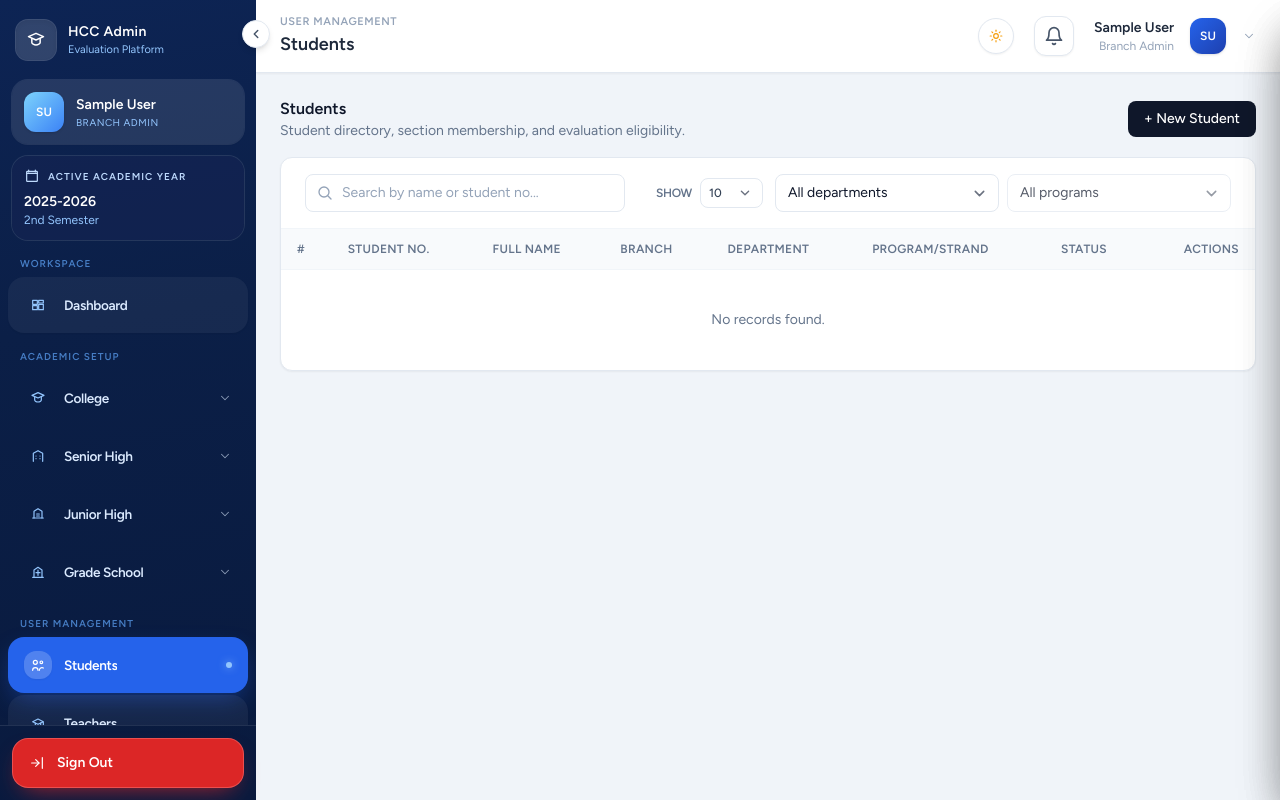
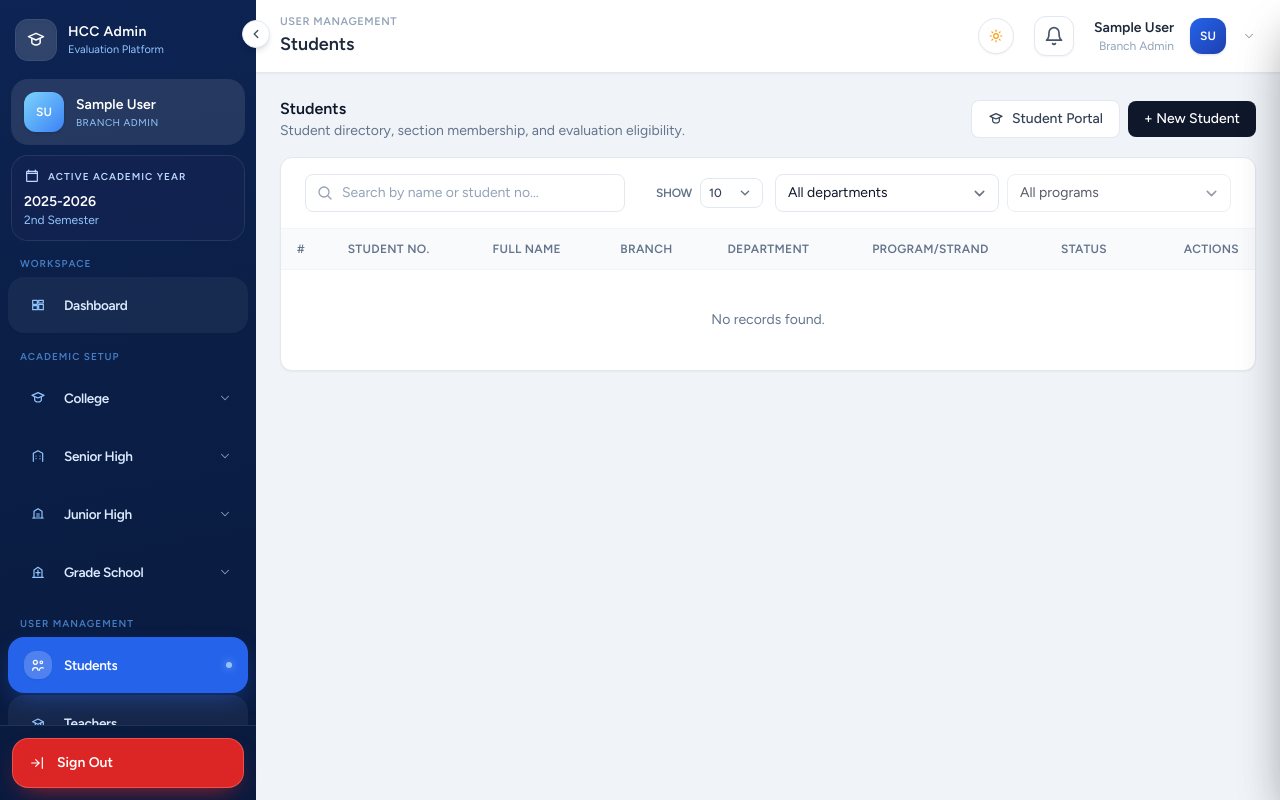
Before and after one commit to Kenn025/hcceval, a Laravel app: page /admin/students in a window 1280 px wide. Run offline with Laravel 12, Linux system fonts and the light colour scheme; the visitor is signed in with stand-in values (Sample User, id 1); data comes from the database, SQL or seed files in the repository; data that the repository does not hold is empty; style sheets or scripts are compiled from the project's sources; some libraries are stand-ins or nearby versions.

Commit message:
Overall Admin: System controls and User Management Validations v1

```diff
--- a/resources/js/Pages/Admin/Students.jsx
+++ b/resources/js/Pages/Admin/Students.jsx
@@ -7,6 +7,7 @@ import StatusBadge from '@/Components/Admin/StatusBadge';
 import useFormDirty from '@/Components/Admin/useFormDirty';
 import AppIcon from '@/Components/AppIcon';
 import AppConfirmDialog from '@/Components/ConfirmDialog';
+import Modal from '@/Components/Modal';
 import AdminLayout from '@/Layouts/AdminLayout';
 import { router, useForm } from '@inertiajs/react';
 import { useEffect, useMemo, useState } from 'react';
@@ -93,6 +94,7 @@ export default function Students({
     const [editing, setEditing] = useState(null);
     const [viewing, setViewing] = useState(null);
     const [deleteTarget, setDeleteTarget] = useState(null);
+    const [studentPortalOpen, setStudentPortalOpen] = useState(false);
     const [showPassword, setShowPassword] = useState(false);
     const [submitError, setSubmitError] = useState('');
     const [subjectListOpen, setSubjectListOpen] = useState(false);
@@ -660,12 +662,22 @@ export default function Students({
 
     return (
         <AdminLayout title="Students" activeRoute="admin.students" breadcrumbs={['User Management']}>
-            <div className="mb-4 flex items-center justify-between">
+            <div className="mb-4 flex flex-col gap-3 sm:flex-row sm:items-center sm:justify-between">
                 <div>
                     <h2 className="text-base font-semibold text-slate-900">Students</h2>
                     <p className="text-sm text-slate-500">Student directory, section membership, and evaluation eligibility.</p>
                 </div>
-                <button type="button" onClick={openCreate} className="rounded-lg bg-slate-900 px-4 py-2 text-sm font-medium text-white hover:bg-slate-800">+ New Student</button>
+                <div className="flex flex-wrap items-center gap-2">
+                    <button
+                        type="button"
+                        onClick={() => setStudentPortalOpen(true)}
+                        className="inline-flex items-center justify-center gap-2 rounded-lg border border-slate-200 bg-white px-4 py-2 text-sm font-medium text-slate-700 transition hover:bg-slate-50"
+                    >
+                        <AppIcon name="graduation" className="h-4 w-4" />
+                        Student Portal
+                    </button>
+                    <button type="button" onClick={openCreate} className="rounded-lg bg-slate-900 px-4 py-2 text-sm font-medium text-white hover:bg-slate-800">+ New Student</button>
+                </div>
             </div>
 
             {!isBranchAdmin && branches.length > 0 && (
@@ -1014,8 +1026,28 @@ export default function Students({
                 </form>
             </SlideOver>
 
-            <SlideOver open={subjectListOpen} onClose={() => setSubjectListOpen(false)} title={activeSubjectScopeLabel} width="max-w-lg">
-                <div className="space-y-4">
+            <Modal show={subjectListOpen} maxWidth="lg" onClose={() => setSubjectListOpen(false)}>
+                <div className="max-h-[85vh] overflow-y-auto p-6">
+                    <div className="mb-5 flex items-center justify-between gap-4 border-b border-slate-200 pb-4">
+                        <div>
+                            <h3 className="text-base font-semibold text-slate-900">{activeSubjectScopeLabel}</h3>
+                            <p className="mt-1 text-sm text-slate-500">
+                                {subjectListMode === 'irregular'
+                                    ? 'Select the irregular subjects and assigned teacher for this student.'
+                                    : 'Review and manage the active subjects for the selected year level.'}
+                            </p>
+                        </div>
+                        <button
+                            type="button"
+                            onClick={() => setSubjectListOpen(false)}
+                            className="rounded-lg p-1.5 text-slate-400 hover:bg-slate-100 hover:text-slate-700"
+                            aria-label="Close subject list"
+                        >
+                            <AppIcon name="close" className="h-5 w-5" />
+                        </button>
+                    </div>
+
+                    <div className="space-y-4">
                     <div className="rounded-xl border border-slate-200 bg-slate-50 p-4">
                         <p className="text-xs font-semibold uppercase tracking-wide text-slate-500">
                             {subjectListMode === 'irregular' ? 'Program' : 'Year Level'}
@@ -1107,9 +1139,59 @@ export default function Students({
                         Close
                     </button>
                 </div>
-            </SlideOver>
+                </div>
+            </Modal>
 
             <ConfirmDialog open={Boolean(deleteTarget)} onConfirm={() => { router.delete(route('admin.students') + '/' + deleteTarget.id, { onSuccess: () => setDeleteTarget(null) }); }} onCancel={() => setDeleteTarget(null)} title="Delete Student" message={`Delete student "${deleteTarget?.first_name} ${deleteTarget?.last_name}"?`} />
+
+            <Modal show={studentPortalOpen} maxWidth="md" onClose={() => setStudentPortalOpen(false)}>
+                <div className="p-6">
+                    <div className="flex items-start gap-3">
+                        <div className="flex h-10 w-10 shrink-0 items-center justify-center rounded-lg bg-slate-900 text-white">
+                            <AppIcon name="graduation" className="h-5 w-5" />
+                        </div>
+                        <div>
+                            <h3 className="text-base font-semibold text-slate-900">Student Portal</h3>
+                            <p className="mt-1 text-sm text-slate-500">Share these access details with newly created student accounts.</p>
+                        </div>
+                    </div>
+
+                    <div className="mt-5 space-y-3">
+                        <div className="rounded-lg border border-slate-200 bg-slate-50 px-4 py-3">
+                            <p className="text-xs font-semibold uppercase tracking-wide text-slate-500">Portal URL</p>
+                            <p className="mt-1 break-all text-sm font-medium text-slate-900">{route('portal.login')}</p>
+                        </div>
+                        <div className="grid grid-cols-1 gap-3 sm:grid-cols-2">
+                            <div className="rounded-lg border border-slate-200 px-4 py-3">
+                                <p className="text-xs font-semibold uppercase tracking-wide text-slate-500">Username</p>
+                                <p className="mt-1 text-sm font-medium text-slate-900">Student email</p>
+                            </div>
+                            <div className="rounded-lg border border-slate-200 px-4 py-3">
+                                <p className="text-xs font-semibold uppercase tracking-wide text-slate-500">Default Password</p>
+                                <p className="mt-1 text-sm font-medium text-slate-900">hcc1234</p>
+                            </div>
+                        </div>
+                    </div>
+
+                    <div className="mt-6 flex gap-3">
+                        <button
+                            type="button"
+                            onClick={() => setStudentPortalOpen(false)}
+                            className="flex-1 rounded-lg border border-slate-200 px-4 py-2 text-sm font-medium text-slate-700 hover:bg-slate-50"
+                        >
+                            Close
+                        </button>
+                        <a
+                            href={route('portal.login')}
+                            target="_blank"
+                            rel="noreferrer"
+                            className="flex-1 rounded-lg bg-slate-900 px-4 py-2 text-center text-sm font-medium text-white hover:bg-slate-800"
+                        >
+                            Open Portal
+                        </a>
+                    </div>
+                </div>
+            </Modal>
 
             <AppConfirmDialog
                 open={confirmUpdateOpen}
```
